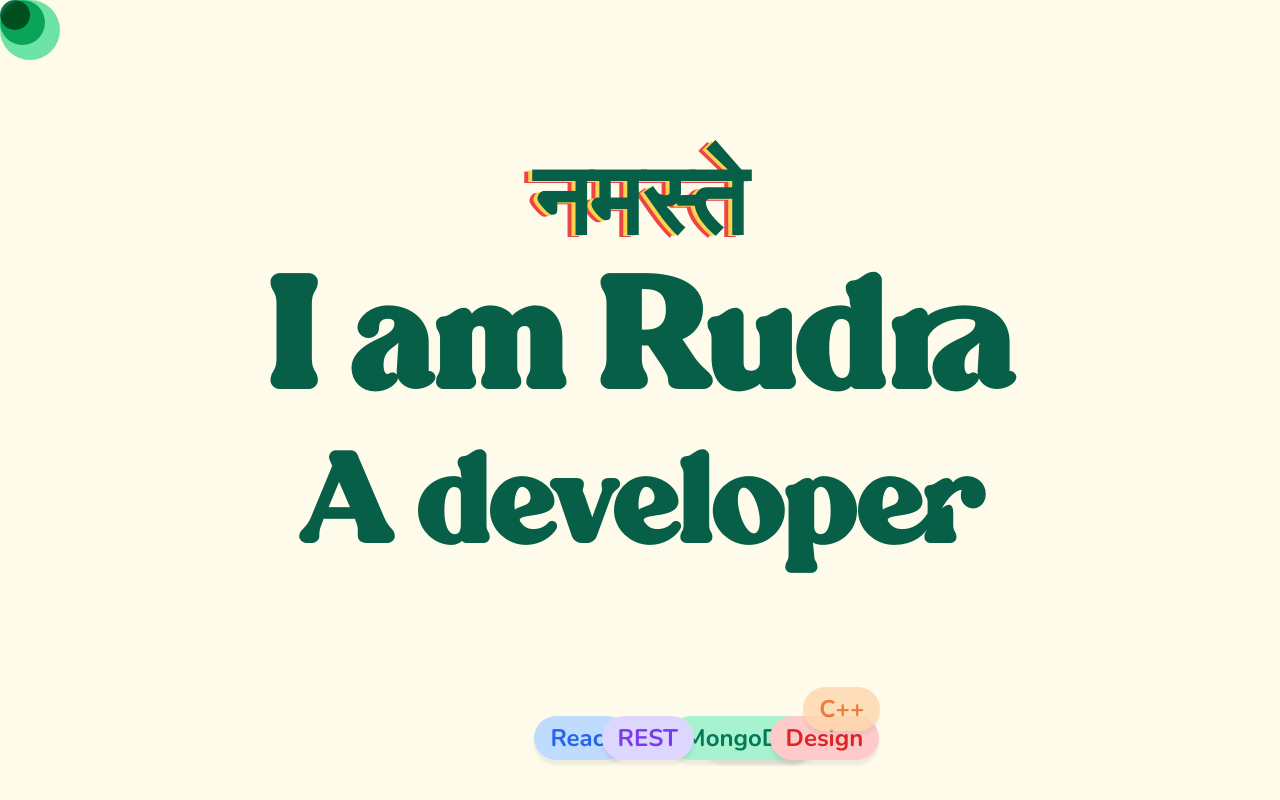
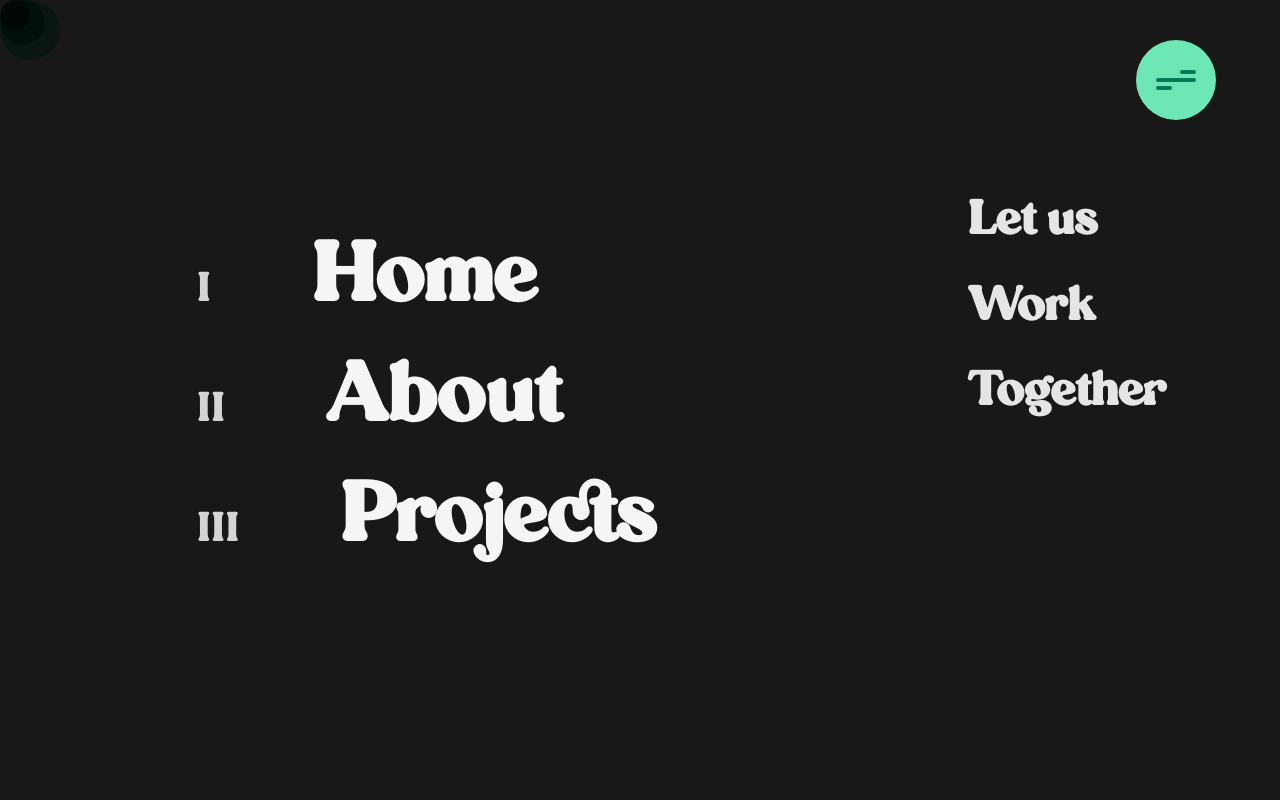
Before and after one commit to lucifer78907/Portfolio, a React (Vite) app: page / in a window 1280 px wide. Built offline with nearby package versions, Linux system fonts and the light colour scheme; a web font is replaced by a local one; what react-locomotive-scroll would draw is missing.

Commit message:
+Nav Markup +Sass

```diff
--- a/src/components/Hero/HeroMain.scss
+++ b/src/components/Hero/HeroMain.scss
@@ -28,6 +28,7 @@
     box-shadow: var(--box-shadow-light);
     user-select: none;
     transition: color 200ms, background-color 200ms;
+    flex: 1 0 auto;
 
     &:hover {
       color: currentColor;
--- a/src/components/Hero/HeroMain.tsx
+++ b/src/components/Hero/HeroMain.tsx
@@ -8,7 +8,7 @@ const HeroMain = () => {
         <span className="heading__primary--hindi">नमस्ते</span>I am Rudra
         <span className="heading__primary--sub">A developer</span>
       </h1>
-      <HeroBreadCrumbs />
+      {/* <HeroBreadCrumbs /> */}
       {/* <span className="hero__circle"></span> */}
     </section>
   );
--- a/src/components/Hero/HeroNav.scss
+++ b/src/components/Hero/HeroNav.scss
@@ -1,194 +1,92 @@
-:root {
-  --bg: #e5e3dc;
-  --link-color: #e2e2dc;
-  --overlay-bg: #0a0a0a;
-}
-
-.overlay {
+.header {
+  &__hamburger {
+    width: 8rem;
+    height: 8rem;
+    border-radius: 50%;
+    background-color: var(--color-primary-300);
     position: absolute;
-  width: 100vw;
-  height: 100vh;
-  top: 0;
-  left: 0;
-  z-index: 0;
-}
-
-svg path {
-  fill: var(--overlay-bg);
-}
-
-#toggle-btn {
-  position: absolute;
-  top: 0;
-  right: 0;
-  width: 10rem;
-  height: 10rem;
+    right: 5%;
+    top: 5%;
+    z-index: 11;
     display: flex;
-  justify-content: center;
-  align-items: center;
-  z-index: 2;
-  cursor: pointer;
-}
-
-.btn-outline {
-  position: absolute;
-  width: 10rem;
-  height: 10rem;
-  border: 1px solid var(--overlay-bg);
-}
-
-.btn-outline-1 {
-  border-radius: 60% 40% 30% 70%/60% 30% 70% 40%;
-  animation: morph 4s linear infinite;
-}
-
-.btn-outline-2 {
-  border-radius: 53% 47% 43% 57%/51% 33% 61% 49%;
-}
-
-@keyframes morph {
-  0% {
-    border-radius: 60% 40% 30% 70%/60% 30% 70% 40%;
-  }
-  50% {
-    border-radius: 30% 60% 70% 40%/50% 60% 30% 60%;
-  }
-  100% {
-    border-radius: 60% 40% 30% 70%/60% 30% 70% 40%;
-  }
-}
-
-.hamburger {
-  position: relative;
-  width: 2rem;
-  height: 2rem;
-  z-index: 2;
-}
-
-.hamburger span {
-  position: absolute;
-  top: 50%;
-  transform: translateY(-50%);
-  display: inline-block;
-  width: 2.4rem;
-  height: 0.2rem;
-  background-color: var(--overlay-bg);
-}
-
-.hamburger span::before {
-  position: absolute;
-  right: 0;
-  display: inline-block;
-  content: "";
-  width: 1.8rem;
-  height: 0.2rem;
-  background-color: var(--overlay-bg);
-  transform: translateY(-4px);
-}
-
-.hamburger .active span {
-  transform: rotate(45deg);
-}
-
-.hamburger .active span::before {
-  top: unset;
-  width: 2.4rem;
-  transform: rotate(-90deg);
-}
-
-.menu {
-  position: fixed;
-  top: 0;
-  width: 100vw;
-  height: 100vh;
-  display: flex;
-}
-
-.menu > div {
-  height: 100%;
-  display: flex;
-}
-
-.menu a {
-  position: relative;
-  top: 12rem;
-  line-height: 70%;
-  text-decoration: none;
-  color: var(--link-color);
-}
-
-.menu a span {
-  font-size: 2rem;
-  margin-right: 2em;
-  font-family: CarenaRegular;
-}
-
-.menu-item {
-  position: relative;
-}
-
-.menu-item::after {
-  content: "";
-  position: absolute;
-  top: 10rem;
-  left: -2rem;
-  width: 120%;
-  height: 200%;
-  background-color: var(--overlay-bg);
-  margin: 0 auto;
-}
-
-.menu-container {
-  width: 70%;
-  height: 50%;
-  display: flex;
-  flex-direction: column;
-  justify-content: space-between;
-}
-
-.primary-menu {
-  flex: 3;
-  display: flex;
-  flex-direction: column;
     justify-content: center;
     align-items: center;
   }
 
-.primary-menu .menu-container .wrapper {
-  width: 100%;
-  height: 100%;
+  &__button {
+    width: 50%;
+    height: 4px;
+    border-radius: 40px;
+    background-color: var(--color-primary-700);
+    position: relative;
+
+    &::before,
+    &::after {
+      content: "";
+      position: absolute;
+      width: 40%;
+      height: 4px;
+      background-color: var(--color-primary-700);
+      border-radius: 40px;
+    }
+
+    &::before {
+      top: -200%;
+      right: 0;
+    }
+    &::after {
+      top: 200%;
+      left: 0;
+    }
+  }
+}
+
+.nav {
+  position: fixed;
+  height: 100vh;
+  width: 100vw;
+  background-color: #181818;
+  z-index: 10;
+  display: grid;
+  grid-template-columns: 2fr 1fr;
+  justify-items: center;
+  align-items: center;
+
+  &__list {
+    list-style: none;
     display: flex;
     flex-direction: column;
-  justify-content: space-between;
+    gap: 4rem;
+    &--item {
+      display: flex;
+      align-items: baseline;
+      gap: 10rem;
+      color: var(--color-grey-300);
+      font-size: 4rem;
+      font-family: CarenaRegular;
     }
 
-.primary-menu a {
-  text-transform: uppercase;
-  font-size: 12.5rem;
-  font-weight: 500;
+    &--link {
+      color: var(--color-grey-100);
+      text-decoration: none;
+      font-size: clamp(6rem, 3rem + 4vw, 8rem);
+      font-family: CarenaRegular;
+      font-weight: 700;
+    }
   }
 
-.secondary-menu {
-  flex: 2;
+  &__secondary--menu {
     display: flex;
     flex-direction: column;
-  justify-content: center;
-  align-items: center;
-  gap: 8em;
+    gap: 4rem;
+    align-self: start;
+    margin-top: 20rem;
   }
 
-.secondary-menu .menu-item a {
+  &__para {
+    color: var(--color-grey-200);
+    font-size: clamp(4rem, 2rem + 2vw, 6rem);
+    font-weight: 700;
     font-family: CarenaRegular;
-  font-size: 3.6rem;
   }
-
-.secondary-menu .menu-container .wrapper:nth-child(1) {
-  display: flex;
-  flex-direction: column;
-  gap: 3rem;
 }
-
-.primary-menu .menu-container .wrapper .menu-item:nth-child(1) a,
-.primary-menu .menu-container .wrapper .menu-item:nth-child(3) a {
-  margin-left: 1em;
-}
--- a/src/components/Hero/HeroNav.tsx
+++ b/src/components/Hero/HeroNav.tsx
@@ -1,177 +1,42 @@
 import "./HeroNav.scss";
-import gsap from "gsap";
-import CSSRulePlugin from "gsap/CSSRulePlugin";
-import { useLayoutEffect, useRef } from "react";
 
 const HeroNav = () => {
-  const menuRef = useRef<HTMLDivElement>(null);
-  const scope = useRef<HTMLDivElement>(null);
-
-  gsap.registerPlugin(CSSRulePlugin);
-  let path: any;
-  let spanBefore: any;
-
-  useLayoutEffect(() => {
-    spanBefore = CSSRulePlugin.getRule(".hamburger span:before");
-    gsap.set(spanBefore, { background: "#000" });
-    gsap.set(menuRef.current, { visibility: "hidden" });
-    path = document.querySelector("path");
-  }, []);
-
-  const onClickHandler = () => {
-    const tl = gsap.timeline();
-
-    // function revealMenu() {
-    //   revealMenuItems();
-
-    //   // const hamburger = document.querySelector(".hamburger");
-
-    //   // hamburger?.classList.toggle("active");
-    //   // tl.reversed(!tl.reversed());
-    // }
-
-    const start = "M0 5025175 272 500 272s500 230 500 230V0H0Z";
-    const end = "M0,1005S175,995,500,995s500,5,500,5V0H0z";
-
-    const power2 = "power2.inOut";
-    const power4 = "power4.inOut";
-
-    tl.to(".hamburger", {
-      marginTop: "-5px",
-      x: -40,
-      y: 40,
-      ease: power4,
-    });
-
-    // Menu
-    tl.to(
-      ".hamburger span",
-      {
-        backgroundColor: "#e2e2dc",
-        ease: power2,
-      },
-      "<"
-    );
-
-    tl.to(
-      spanBefore,
-      {
-        backgroundColor: "#e2e2dc",
-        ease: power2,
-      },
-      "<"
-    );
-
-    //Toggle btn
-    tl.to(
-      ".btn .btn-outline",
-      {
-        x: -40,
-        y: 40,
-        width: "14rem",
-        height: "14rem",
-        border: "1px solid #e2e2dc",
-        ease: power4,
-      },
-      "<"
-    );
-
-    // Path
-    tl.to(
-      path,
-      {
-        attr: {
-          d: start,
-        },
-        ease: power2,
-      },
-      "<"
-    ).to(
-      path,
-      {
-        attr: {
-          d: end,
-        },
-        ease: power2,
-      },
-      "-0.5"
-    );
-
-    //Menu
-    tl.to(".menu", { visibility: "visible" }, "-=0.5");
-
-    // Menu items
-    tl.to(
-      ".menu-item > a",
-      {
-        top: 0,
-        ease: "power3.out",
-        stagger: {
-          amount: 0.5,
-        },
-      },
-      "-=1"
-    );
-  };
-
   return (
     <>
-      <div className="btn" id="toggle-btn" onClick={onClickHandler}>
-        <div className="btn-outline btn-outline-1"></div>
-        <div className="btn-outline btn-outline-2"></div>
-        <div className="hamburger">
-          <span></span>
-        </div>
-      </div>
-      <div className="overlay">
-        <svg viewBox="0 0 1000 1000">
-          <path d="M0 2S175 1 500 1s500 1 500 1V0H0Z"></path>
-        </svg>
-      </div>
-      <div className="menu" ref={menuRef}>
-        <div className="primary-menu">
-          <div className="menu-container">
-            <div className="wrapper">
-              <div className="menu-item">
-                <a href="#">
-                  <span>I</span>Index
+      <aside className="header__hamburger">
+        <div className="header__button"></div>
+      </aside>
+      <header className="header">
+        <nav className="nav">
+          <article className="nav__primary--menu">
+            <ul className="nav__list">
+              <li className="nav__list--item">
+                I
+                <a href="#" className="nav__list--link">
+                  Home
                 </a>
-                <div className="menu-item-revealer"></div>
-              </div>
-              <div className="menu-item">
-                <a href="#">
-                  <span>II</span>Work
+              </li>
+              <li className="nav__list--item">
+                II
+                <a href="#" className="nav__list--link">
+                  About
                 </a>
-                <div className="menu-item-revealer"></div>
-              </div>
-              <div className="menu-item">
-                <a href="#">
-                  <span>III</span>About
+              </li>
+              <li className="nav__list--item">
+                III
+                <a href="#" className="nav__list--link">
+                  Projects
                 </a>
-                <div className="menu-item-revealer"></div>
-              </div>
-            </div>
-          </div>
-        </div>
-        <div className="secondary-menu">
-          <div className="menu-container">
-            <div className="wrapper">
-              <div className="menu-item">
-                <a href="#">Lets</a>
-                <div className="menu-item-revealer"></div>
-              </div>
-              <div className="menu-item">
-                <a href="#">Work</a>
-                <div className="menu-item-revealer"></div>
-              </div>
-              <div className="menu-item">
-                <a href="#">Together</a>
-                <div className="menu-item-revealer"></div>
-              </div>
-            </div>
-          </div>
-        </div>
-      </div>
+              </li>
+            </ul>
+          </article>
+          <article className="nav__secondary--menu">
+            <p className="nav__para">Let us</p>
+            <p className="nav__para">Work</p>
+            <p className="nav__para">Together</p>
+          </article>
+        </nav>
+      </header>
     </>
   );
 };
--- a/src/pages/HomePage.tsx
+++ b/src/pages/HomePage.tsx
@@ -14,7 +14,7 @@ const HomePage = () => {
   };
   // to remove legacy cursor
   useEffect(() => {
-    document.documentElement.style.cursor = "none";
+    // document.documentElement.style.cursor = "none";
   }, []);
 
   // to add custom cursor
@@ -43,7 +43,7 @@ const HomePage = () => {
       <div className="smaller-circle"></div>
       <main data-scroll-container ref={sectionRef}>
         {/* <HeroLoader /> */}
-        {/* <HeroNav /> */}
+        <HeroNav />
         <HeroMain />
       </main>
     </LocomotiveScrollProvider>
```
Lines whose indentation alone changed are shown as unchanged.
